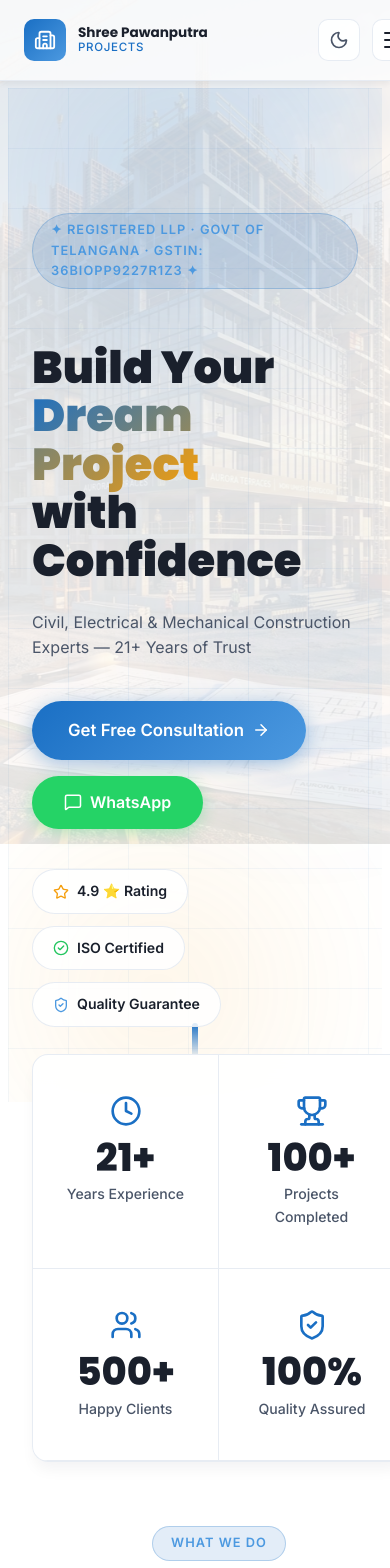
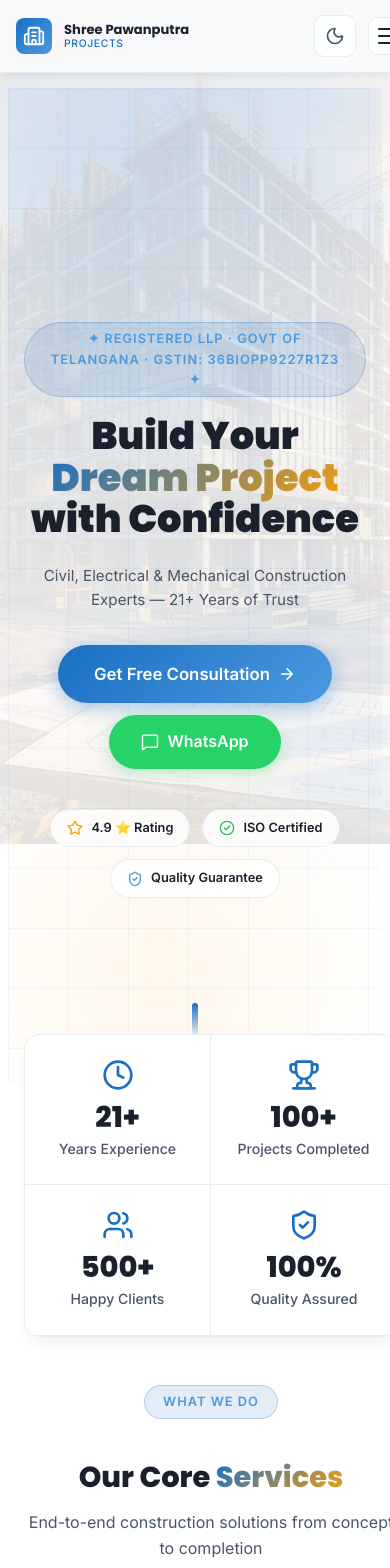
Before and after one commit to BasithRahul/brickBoltSPP, a React (Vite) app in the folder client/: page / in a window 390 px wide. Shown: the top 1568 px of the page. Built offline with nearby package versions, Linux system fonts and the light colour scheme.

Commit message:
Final mobile responsiveness overhaul and visual fixes

```diff
--- a/client/src/components/Navbar.css
+++ b/client/src/components/Navbar.css
@@ -174,5 +174,9 @@
   .navbar__mobile { display: flex; }
 }
 @media (max-width: 640px) {
-  .navbar__logo-name { font-size: 0.85rem; }
+  .navbar { height: 72px; }
+  .navbar__logo-icon { width: 36px; height: 36px; border-radius: 8px; }
+  .navbar__logo-name { font-size: 0.82rem; }
+  .navbar__logo-sub { font-size: 0.65rem; }
+  .navbar__hamburger { width: 38px; height: 38px; }
 }
--- a/client/src/index.css
+++ b/client/src/index.css
@@ -92,7 +92,7 @@ img { max-width: 100%; display: block; }
 button { cursor: pointer; border: none; outline: none; font-family: inherit; }
 
 /* ─── Utility Classes ───────────────────────────────────── */
-.container { width: 100%; max-width: 1200px; margin: 0 auto; padding: 0 24px; }
+.container { width: 100%; max-width: 1200px; margin: 0 auto; padding: 0 20px; }
 .section-pad { padding: 96px 0; }
 .section-pad-sm { padding: 64px 0; }
 
@@ -119,7 +119,7 @@ button { cursor: pointer; border: none; outline: none; font-family: inherit; }
 
 .section-title {
   font-family: 'Poppins', sans-serif;
-  font-size: clamp(2rem, 4vw, 3rem);
+  font-size: clamp(1.8rem, 5vw, 3rem);
   font-weight: 800;
   line-height: 1.15;
   color: var(--text);
@@ -127,10 +127,10 @@ button { cursor: pointer; border: none; outline: none; font-family: inherit; }
 }
 
 .section-subtitle {
-  font-size: 1.1rem;
+  font-size: 1rem;
   color: var(--text-muted);
   max-width: 600px;
-  margin: 0 auto 56px;
+  margin: 0 auto 48px;
 }
 
 .text-center { text-align: center; }
@@ -219,8 +219,10 @@ button { cursor: pointer; border: none; outline: none; font-family: inherit; }
   .grid-4 { grid-template-columns: repeat(2, 1fr); }
 }
 @media (max-width: 640px) {
+  .container { padding: 0 16px; }
   .grid-3, .grid-2, .grid-4 { grid-template-columns: 1fr; }
-  .section-pad { padding: 64px 0; }
+  .section-pad { padding: 48px 0; }
+  .section-pad-sm { padding: 32px 0; }
 }
 
 /* ─── Animations ────────────────────────────────────────── */
--- a/client/src/pages/Home.css
+++ b/client/src/pages/Home.css
@@ -55,7 +55,7 @@
 
 .hero__title {
   font-family: 'Poppins', sans-serif;
-  font-size: clamp(2.8rem, 6vw, 5.5rem);
+  font-size: clamp(2.4rem, 8vw, 5.5rem);
   font-weight: 900;
   line-height: 1.08;
   color: var(--text);
@@ -364,11 +364,19 @@
 }
 
 @media (max-width: 640px) {
-  .hero { padding: 110px 0 60px; }
-  .hero__badges { flex-direction: column; align-items: flex-start; }
-  .process-steps { grid-template-columns: 1fr 1fr; }
+  .hero { padding: 100px 0 50px; text-align: center; }
+  .hero__title { margin: 0 auto 24px; }
+  .hero__subtitle { margin: 0 auto 32px; font-size: 0.95rem; }
+  .hero__ctas { justify-content: center; gap: 12px; }
+  .hero__badges { justify-content: center; }
+  .hero__badge-card { padding: 8px 16px; font-size: 0.8rem; }
+  .process-steps { grid-template-columns: 1fr; gap: 32px; }
+  .process-step__number { width: 64px; height: 64px; font-size: 1.1rem; }
   .lead-form__grid { grid-template-columns: 1fr; }
   .stats-grid { grid-template-columns: 1fr 1fr; }
+  .stat-card { padding: 24px 16px; }
+  .stat-card__value { font-size: 1.8rem; }
   .services-grid { grid-template-columns: 1fr; }
   .testimonial-card { padding: 28px 20px; }
+  .service-card__title { font-size: 1.1rem; }
 }
--- a/client/src/pages/Projects.css
+++ b/client/src/pages/Projects.css
@@ -69,8 +69,8 @@
 .proj-modal-overlay {
   position: fixed;
   inset: 0;
-  background: rgba(0,0,0,0.65);
-  backdrop-filter: blur(6px);
+  background: rgba(0,0,0,0.8);
+  backdrop-filter: blur(4px);
   z-index: 2000;
   display: flex;
   align-items: center;
@@ -189,25 +189,26 @@
 }
 
 /* RESPONSIVE */
+@media (max-width: 1024px) {
+  .proj-grid { grid-template-columns: repeat(2, 1fr); }
+}
+
 @media (max-width: 800px) {
-  .proj-modal { max-width: 500px; }
-  .proj-modal__container { flex-direction: column; }
-  .proj-modal__slider { height: 300px; }
-  .proj-modal__details { padding: 32px 24px; }
-  .proj-modal__title { font-size: 1.5rem; }
-  .proj-modal__close { color: var(--text); background: var(--surface-2); }
+  .proj-modal { max-width: 500px; width: 95%; max-height: 90vh; }
+  .proj-modal__container { flex-direction: column; height: auto; max-height: 90vh; overflow-y: auto; }
+  .proj-modal__slider { height: 240px; flex-shrink: 0; }
+  .proj-modal__details { padding: 24px; flex: none; }
+  .proj-modal__title { font-size: 1.3rem; }
+  .proj-modal__close { top: 8px; right: 8px; width: 32px; height: 32px; background: rgba(0,0,0,0.6); }
 }
 
 @media (max-width: 640px) {
-  .proj-grid { grid-template-columns: 1fr; }
-  .proj-modal-overlay { padding: 0; }
-  .proj-modal { height: 100vh; border-radius: 0; max-width: none; }
-  .proj-modal__container { height: 100%; }
+  .proj-filters { gap: 8px; margin-bottom: 24px; }
+  .proj-filter { padding: 8px 16px; font-size: 0.8rem; min-width: 80px; text-align: center; }
+  .proj-grid { grid-template-columns: 1fr; gap: 24px; }
+  .proj-card__body { text-align: center; }
+  .proj-card__link { justify-content: center; width: 100%; }
+  .proj-modal-overlay { padding: 10px; align-items: flex-start; overflow-y: auto; }
+  .proj-modal { margin-top: 20px; border-radius: 16px; }
+  .proj-modal__slider { height: 200px; }
 }
-
-@media (max-width: 1024px) {
-  .proj-grid { grid-template-columns: repeat(2, 1fr); }
-}
-@media (max-width: 640px) {
-  .proj-grid { grid-template-columns: 1fr; }
-}
--- a/client/src/pages/Services.css
+++ b/client/src/pages/Services.css
@@ -77,9 +77,10 @@
   .services-cards-grid { grid-template-columns: repeat(2, 1fr); }
 }
 @media (max-width: 640px) {
-  .service-tabs { gap: 8px; }
-  .service-tab { min-width: 90px; padding: 12px 14px; font-size: 0.76rem; }
-  .service-detail { padding: 28px 20px; }
-  .service-detail__points { grid-template-columns: 1fr; }
+  .service-tabs { gap: 8px; margin-bottom: 32px; flex-wrap: wrap; justify-content: center; }
+  .service-tab { min-width: calc(50% - 4px); padding: 12px 14px; font-size: 0.76rem; }
+  .service-detail { padding: 32px 20px; }
+  .service-detail__points { grid-template-columns: 1fr; gap: 10px; }
+  .service-detail__point { padding: 12px 16px; font-size: 0.88rem; }
   .services-cards-grid { grid-template-columns: 1fr; }
 }
```
